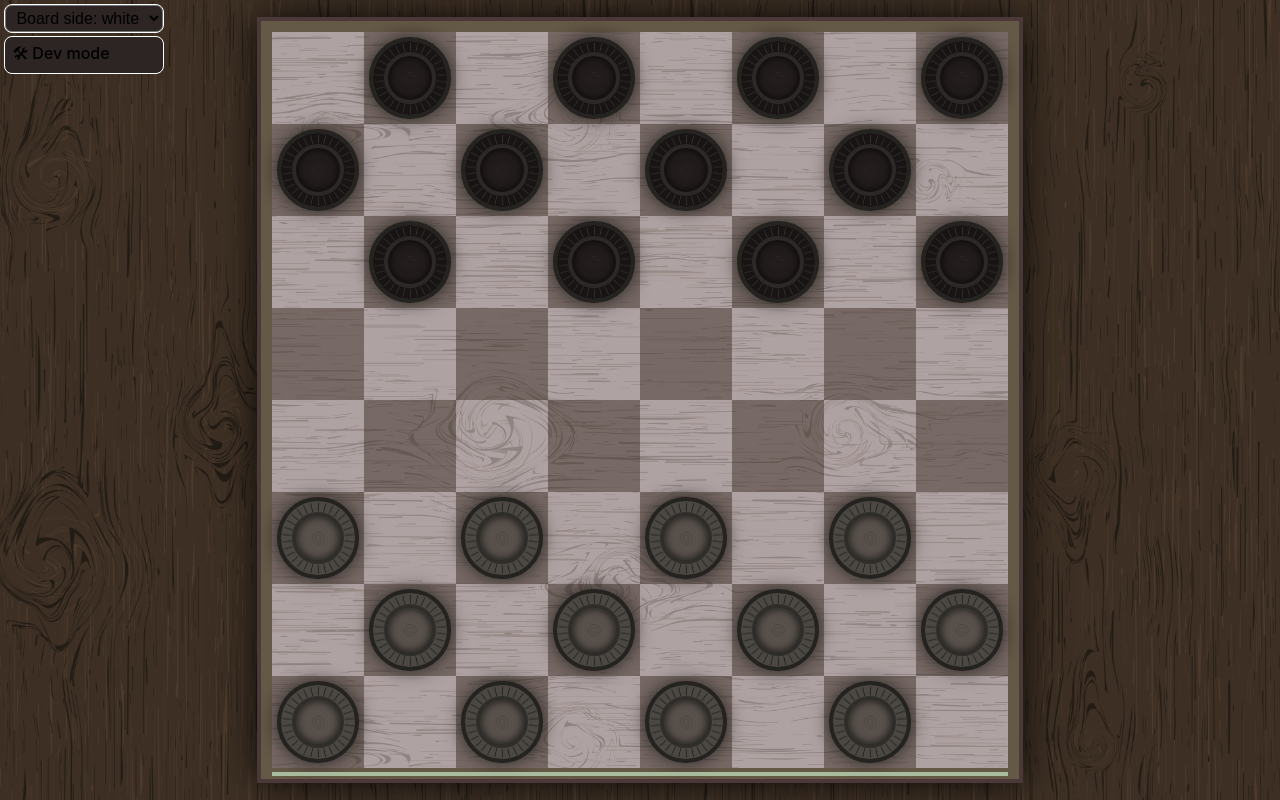
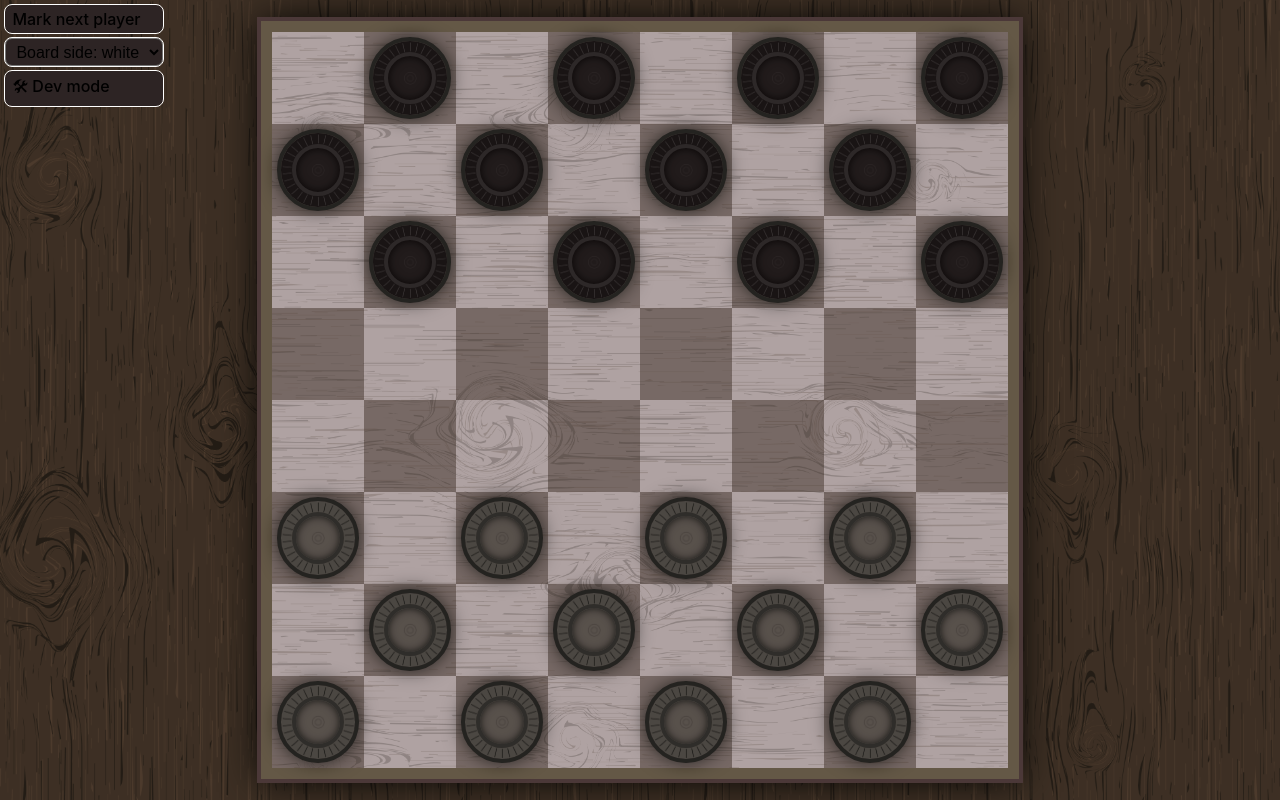
Before and after one commit to crydy/checkers-css, a React (Vite) app: page / in a window 1280 px wide. Built offline with nearby package versions, Linux system fonts and the light colour scheme.

Commit message:
Add next player marker menu control

```diff
--- a/src/App.css
+++ b/src/App.css
@@ -111,7 +111,8 @@ body {
 }
 
 /* player mark bar */
-.board::after {
+.next-white::after,
+.next-black::after {
     z-index: 2;
     position: absolute;
     content: "";
@@ -168,7 +169,13 @@ body {
 
 .cell::before,
 .cell::after {
-    transition: box-shadow var(--time-transition) ease;
+    z-index: 2;
+    position: absolute;
+    content: "";
+    border-radius: 50%;
+    transition: box-shadow var(--time-transition) ease,
+        opacity var(--time-transition) ease;
+    opacity: 0;
 }
 
 .dark {
@@ -185,6 +192,7 @@ body {
     position: absolute;
     content: "";
     border-radius: 50%;
+    opacity: 1;
 }
 
 .checker::after {
@@ -261,6 +269,7 @@ body {
 }
 
 .field-to-move::before {
+    opacity: 1;
     position: absolute;
     content: "";
     border-radius: 50%;
--- a/src/App.jsx
+++ b/src/App.jsx
@@ -10,19 +10,24 @@ let useEffectToUpdateHistory = false;
 
 export default function App() {
     const [isDevMode, setIsDevMode] = useState(false);
+    const [boardSide, getBoardSideClassName] = useState("white");
     const [cellsData, setCellsData] = useState(createInitialData());
     const [history, setHistory] = useState([cellsData]);
-    const [boardSide, getBoardSideClassName] = useState("white");
+    const [isNextPlayerMarked, setIsNextPlayerMarked] = useState(false);
 
     useEffect(() => {
         if (useEffectToUpdateHistory) {
             handleUpdateHistory();
             useEffectToUpdateHistory = false;
         }
-    }, [cellsData, useEffectToUpdateHistory]);
+    }, [cellsData, useEffectToUpdateHistory, handleUpdateHistory]);
 
     const isNextWhite = history.length % 2 === 0 ? false : true;
     const showCellNumbers = isDevMode ? true : false;
+
+    function handleMarkNextPlayer() {
+        setIsNextPlayerMarked((isMarked) => !isMarked);
+    }
 
     function updateHistoryWithNextChanging() {
         useEffectToUpdateHistory = true;
@@ -128,6 +133,8 @@ export default function App() {
     return (
         <div>
             <Menu
+                isNextPlayerMarked={isNextPlayerMarked}
+                onMarkNextPlayer={handleMarkNextPlayer}
                 boardSide={boardSide}
                 onSelectBoardSide={handleSelectBoardSide}
                 history={history}
@@ -139,6 +146,7 @@ export default function App() {
                 onChangeTestCase={handleChangeTestCase}
             />
             <Board
+                isNextPlayerMarked={isNextPlayerMarked}
                 boardSide={boardSide}
                 cellsData={cellsData}
                 setCellsData={setCellsData}
--- a/src/components/Board.jsx
+++ b/src/components/Board.jsx
@@ -4,6 +4,7 @@ export let activeCheckerID = null;
 export const possibleAttacks = [];
 
 function Board({
+    isNextPlayerMarked,
     boardSide,
     cellsData,
     setCellsData,
@@ -454,7 +455,13 @@ function Board({
             className={`board ${getBoardSideClassName(
                 isNextWhite,
                 boardSide
-            )} ${isNextWhite ? "next-white" : "next-black"}`}
+            )} ${
+                isNextPlayerMarked
+                    ? isNextWhite
+                        ? "next-white"
+                        : "next-black"
+                    : ""
+            }`}
         >
             {cellsData.map((cellData) => {
                 return (
--- a/src/components/Menu.jsx
+++ b/src/components/Menu.jsx
@@ -1,4 +1,6 @@
 function Menu({
+    isNextPlayerMarked,
+    onMarkNextPlayer,
     boardSide,
     onSelectBoardSide,
     history,
@@ -11,6 +13,12 @@ function Menu({
 }) {
     return (
         <div className="menu">
+            <button className="menu-button" onClick={onMarkNextPlayer}>
+                {isNextPlayerMarked
+                    ? "Not mark next player"
+                    : "Mark next player"}
+            </button>
+
             <select
                 className="menu-select"
                 value={boardSide}
@@ -55,7 +63,7 @@ function Menu({
             )}
 
             <button className="menu-button" onClick={onSetDevMode}>
-                {isDevMode ? "👈 Normal game" : "🛠 Dev mode"}
+                {isDevMode ? "👈 Quit dev move" : "🛠 Dev mode"}
             </button>
 
             {isDevMode && (
```
